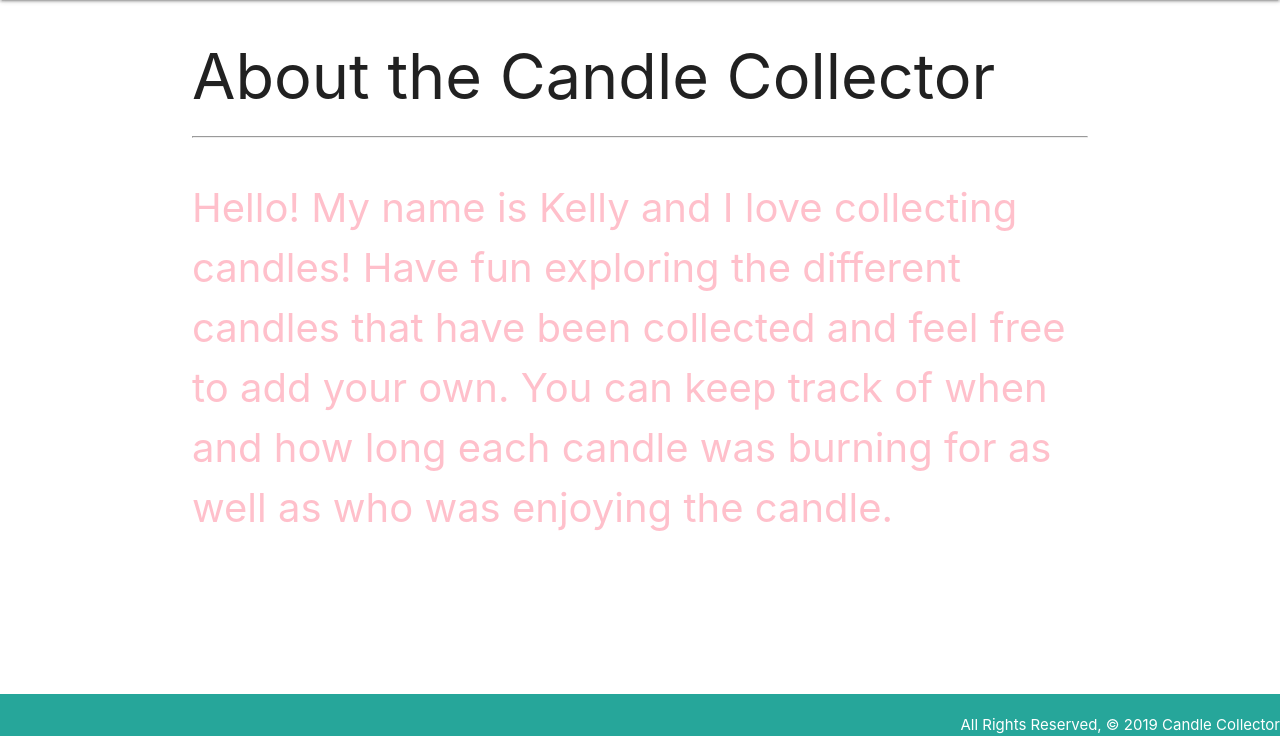
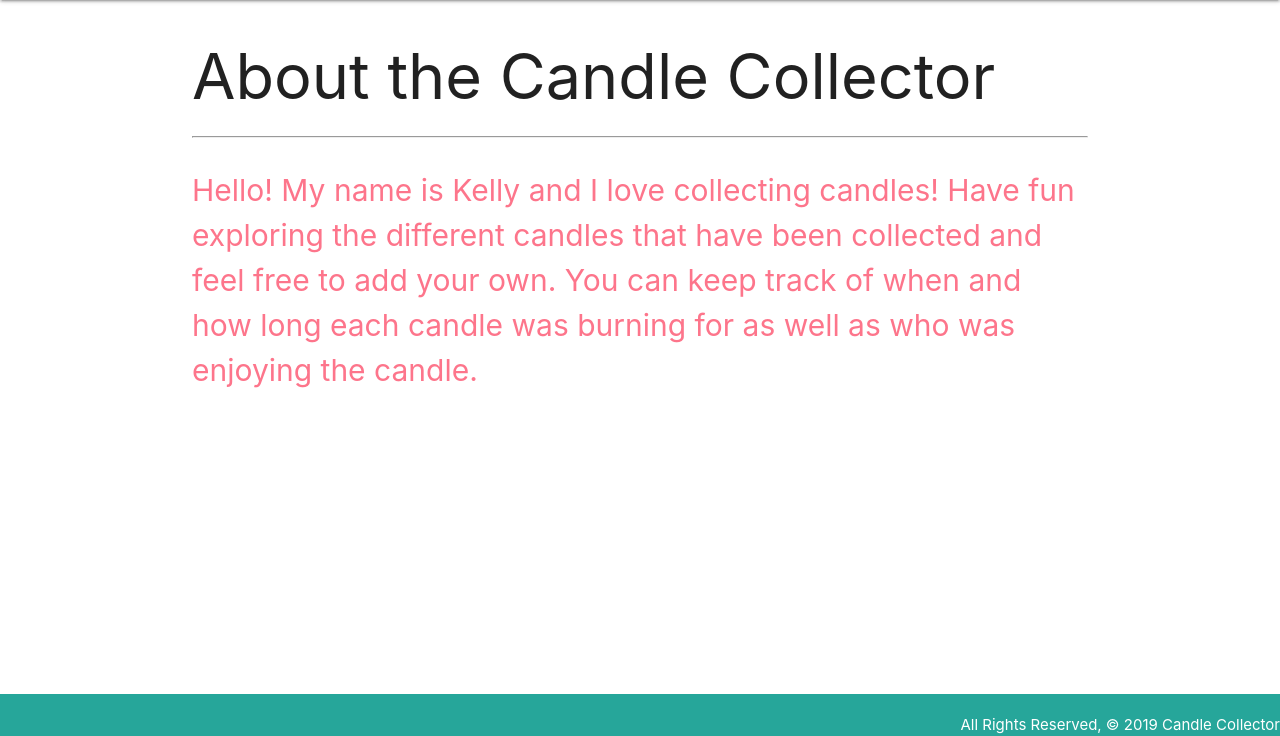
Before and after one commit to kellynelson13/candle_collector, a Django app: page /about/ in a window 1280 px wide. Shown: the part 64-800 px from the top of the page. Run offline with Django 4.2, Linux system fonts and the light colour scheme.

Commit message:
adds text to the about page

```diff
--- a/main_app/static/css/style.css
+++ b/main_app/static/css/style.css
@@ -13,7 +13,7 @@ footer {
     text-align: right;
 }
 
-#about {
-    font-size: 40px;
-    color: pink;
+.about {
+    font-size: 30px;
+    color: rgb(253, 117, 139);
 }
--- a/main_app/templates/about.html
+++ b/main_app/templates/about.html
@@ -1,7 +1,9 @@
 {% extends 'base.html' %} {% block content %}
+
 
 <h1>About the Candle Collector</h1>
 <hr />
-<p id="about">Hello!  My name is Kelly and I love collecting candles!  Have fun exploring the different candles that have been collected and feel free to add your own.  You can keep track of when and how long each candle was burning for as well as who was enjoying the candle.</p>
+
+<p class="about">Hello!  My name is Kelly and I love collecting candles!  Have fun exploring the different candles that have been collected and feel free to add your own.  You can keep track of when and how long each candle was burning for as well as who was enjoying the candle.</p>
 
 {% endblock %}
```
